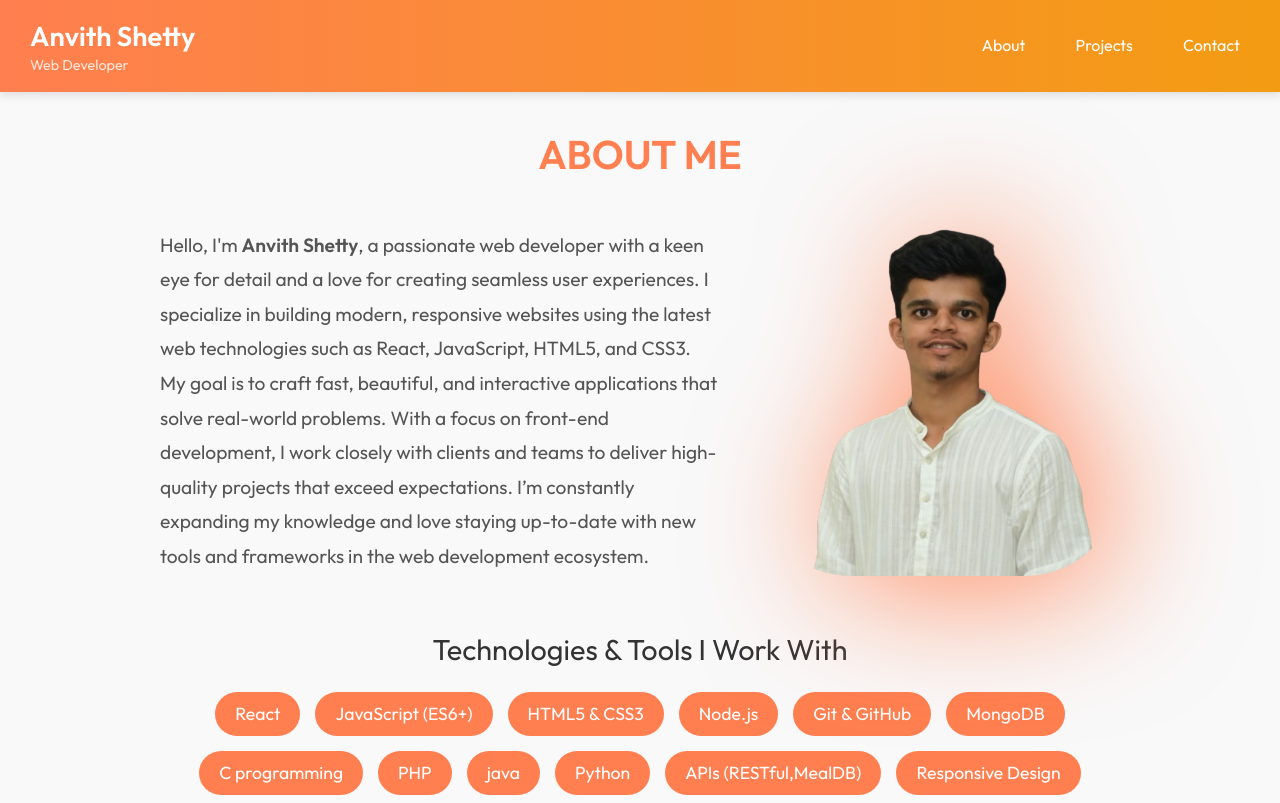
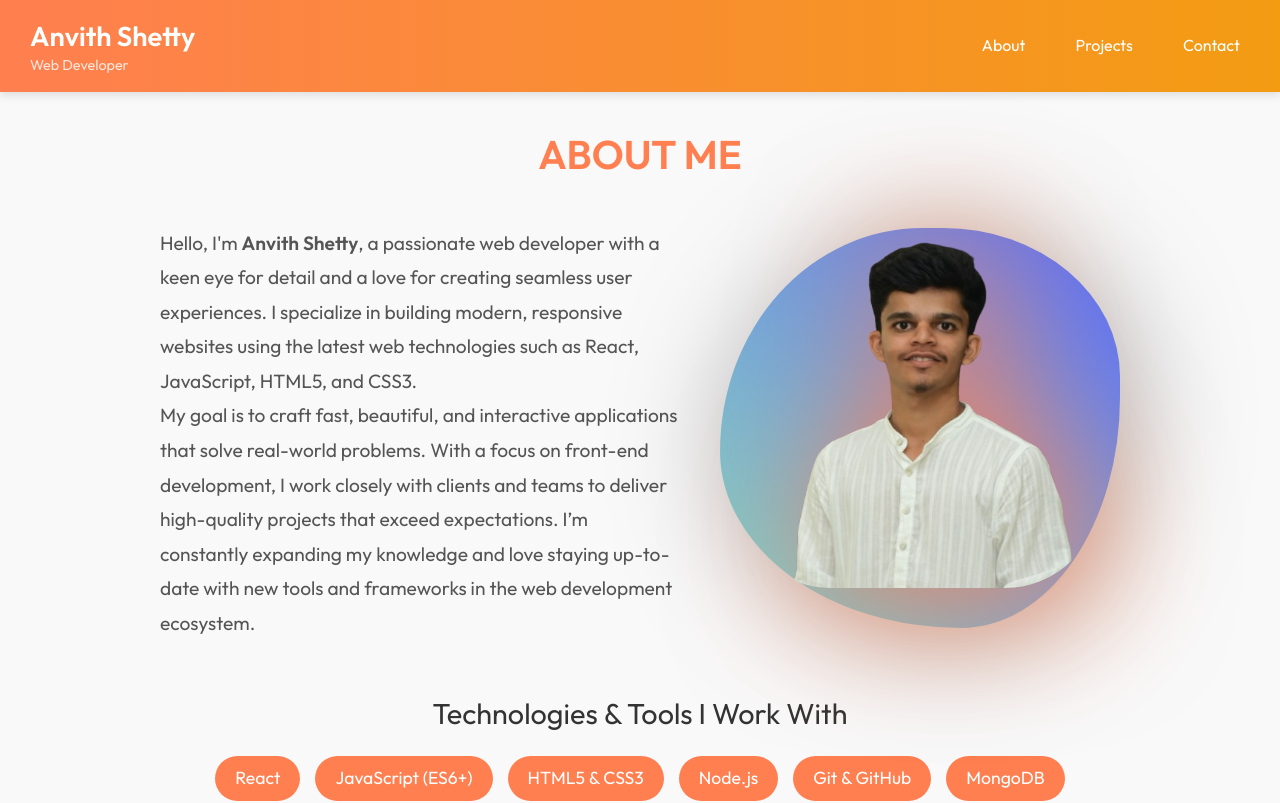
Before and after one commit to Anvithshetty17/portfolio, a React (Vite) app: page / in a window 1280 px wide. Shown: the top 803 px of the page. Built offline with nearby package versions, Linux system fonts and the light colour scheme; what @tailwindcss/vite would draw is missing.

Commit message:
Update About.css

```diff
--- a/src/Components/About.css
+++ b/src/Components/About.css
@@ -161,3 +161,66 @@
 
       }
   }
+
+
+
+:root {
+  --background: #005;
+  --primary: #88D5BF;
+  --secondary: #5D6BF8;
+  --third: #e27fcb;
+}
+
+.about-img-wrapper {
+  position: relative;
+  width: 400px;
+  height: 400px;
+}
+
+.animated-shape {
+  background: linear-gradient(45deg, var(--primary) 0%, var(--secondary) 100%);
+  animation: morph 8s ease-in-out infinite;
+  border-radius: 60% 40% 30% 70% / 60% 30% 70% 40%;
+  height: 100%;
+  width: 100%;
+  position: absolute;
+  top: 0;
+  left: 0;
+  z-index: 0;
+  transition: all 1s ease-in-out;
+  filter: drop-shadow(10px 10px 60px rgba(0, 0, 0, 0.3));
+}
+
+@keyframes morph {
+  0% {
+    border-radius: 60% 40% 30% 70% / 60% 30% 70% 40%;
+    background: linear-gradient(45deg, var(--primary) 0%, var(--secondary) 100%);
+  }
+
+  50% {
+    border-radius: 30% 60% 70% 40% / 50% 60% 30% 60%;
+    background: linear-gradient(45deg, var(--third) 0%, var(--secondary) 100%);
+  }
+
+  100% {
+    border-radius: 60% 40% 30% 70% / 60% 30% 70% 40%;
+    background: linear-gradient(45deg, var(--primary) 0%, var(--secondary) 100%);
+  }
+}
+
+.about-img {
+  position: relative;
+  z-index: 1;
+  display: flex;
+  justify-content: center;
+  align-items: center;
+}
+
+.about-img img {
+  width: 360px;
+  height: 360px;
+  object-fit: cover;
+  border-radius: 0 0 95px 90px;
+  transition: transform 0.3s ease;
+  filter: drop-shadow(18px 6px 70px #ff7f50);
+}
```
